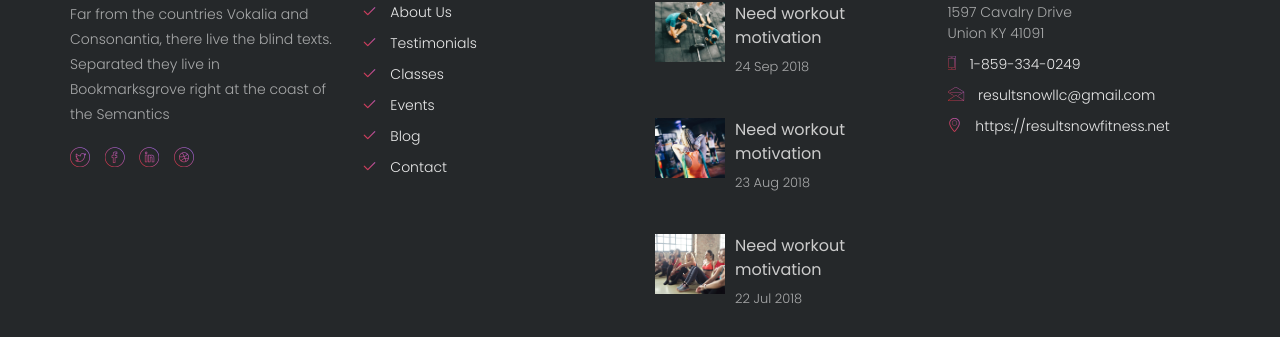
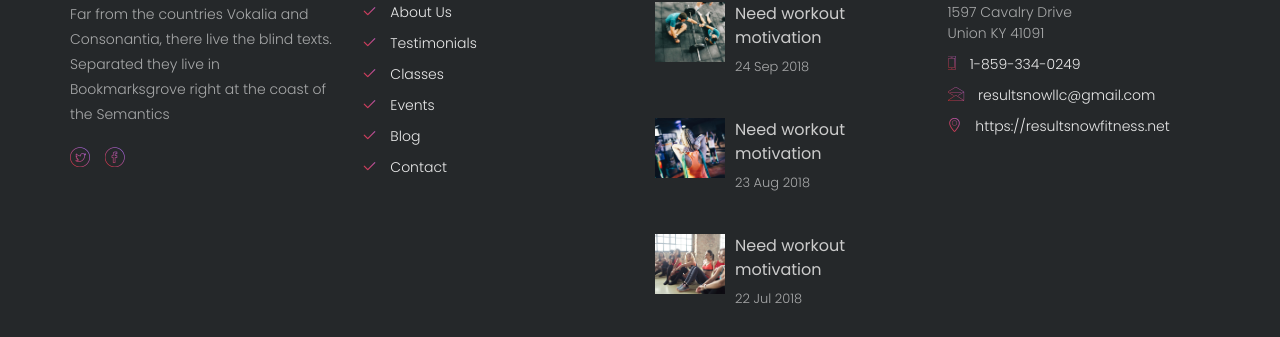
Before and after one commit to ResultsNow/resultsnow.github.io, a Jekyll site: the page built from testimonials.html, in a window 1280 px wide. Shown: the part 1206-1543 px from the top of the page. Built offline with Jekyll 4.4.1, drawn with Linux system fonts in a browser that asks for light colours; some web fonts are replaced.

Commit message:
add socials

```diff
--- a/_config.yml
+++ b/_config.yml
@@ -7,10 +7,8 @@
 
 # Social
 socialimg: /img/social.jpg # be sure to change this image
-facebook: fbusername
+facebook: ResultsNowLLC
 twitter: twusername
-github: ghusername
-googleplus: gusername
 instagram: igusername
 
 # Contact
--- a/_includes/footer.html
+++ b/_includes/footer.html
@@ -38,10 +38,8 @@
                 <p>{{ site.tagline }}</p>
                 <p>
                     <ul class="colorlib-social-icons">
-                        <li><a href="#twitter"><i class="icon-twitter"></i></a></li>
-                        <li><a href="#facebook"><i class="icon-facebook"></i></a></li>
-                        <li><a href="#linkedin"><i class="icon-linkedin"></i></a></li>
-                        <li><a href="#dribble"><i class="icon-dribbble"></i></a></li>
+                        <li><a href="https://twitter.com/{{ site.twitter }}"><i class="icon-twitter"></i></a></li>
+                        <li><a href="https://fb.me/{{ site.facebook }}"><i class="icon-facebook"></i></a></li>
                     </ul>
                 </p>
             </div>
```
